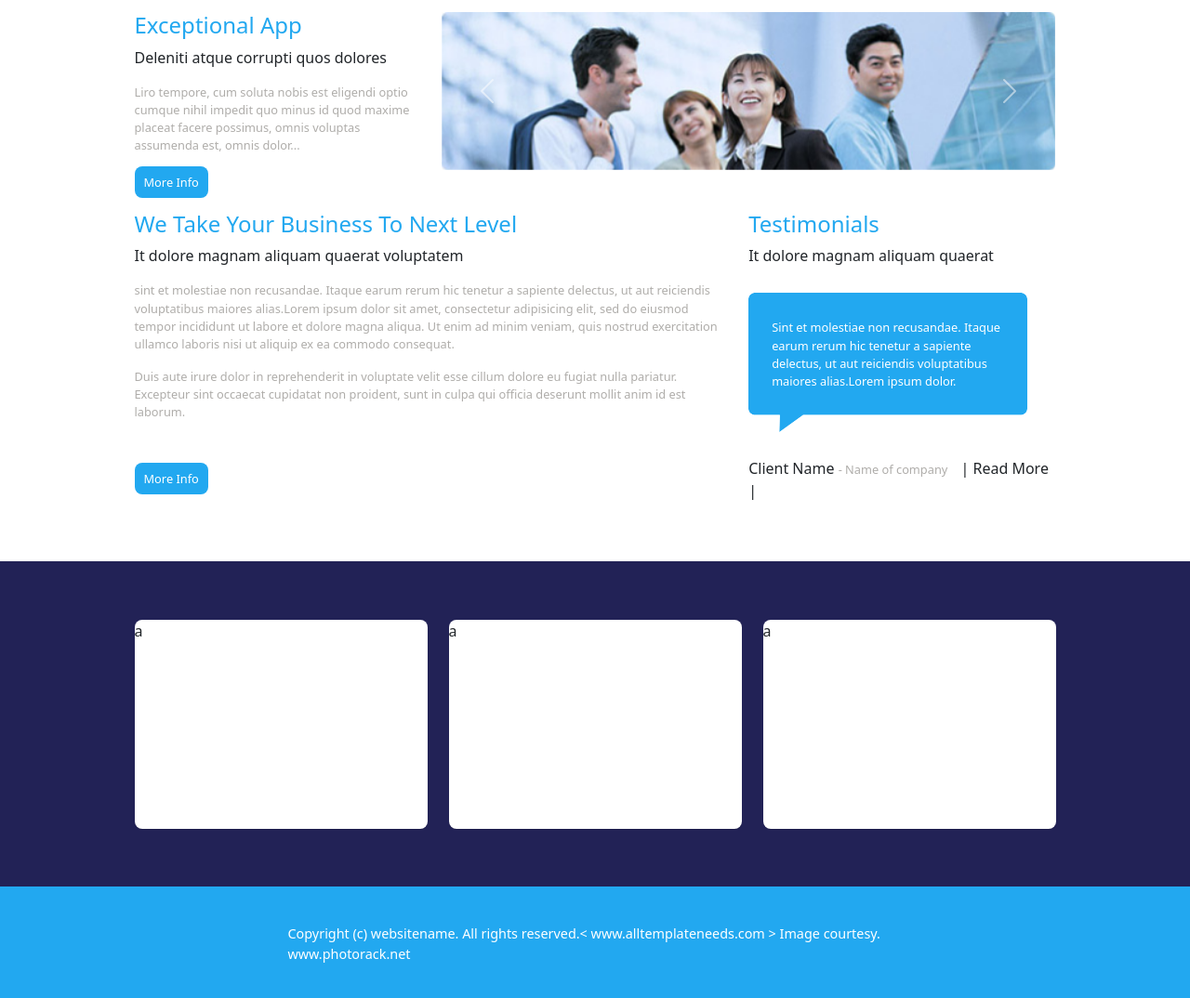
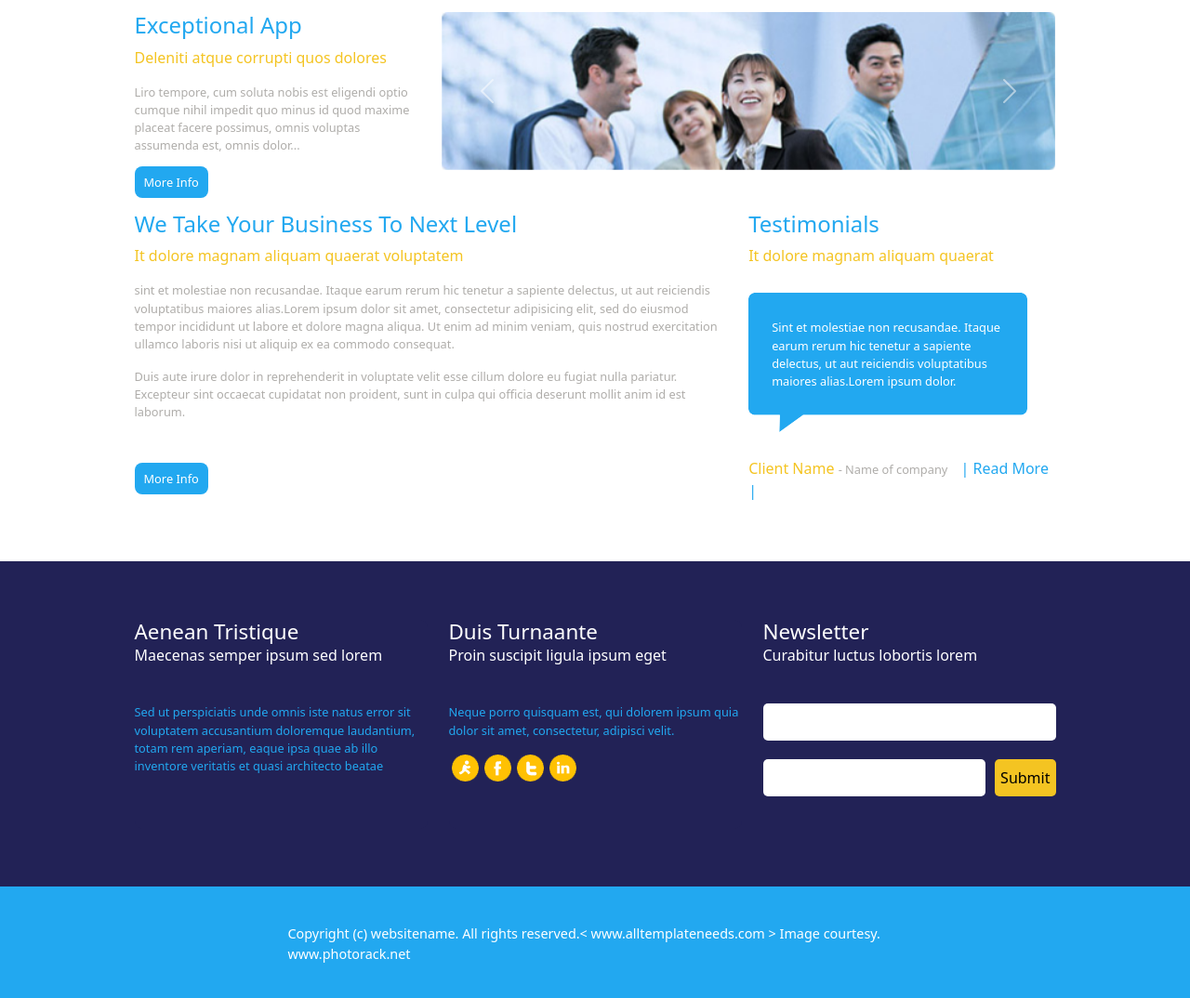
Before and after one commit to GabrielBCD/atividade-web1, a plain HTML site: page index.html in a window 1280 px wide. Shown: the part 908-1982 px from the top of the page at 93% size. Drawn offline with nearby package versions, Linux system fonts and the light colour scheme.

Commit message:
finalizacao

```diff
--- a/index.html
+++ b/index.html
@@ -65,7 +65,7 @@
                     <div class="mt-4 me-4 ms-4">
                         <div class="d-flex align-items-center justify-content-between">
                             <p class="m-0 card-titulo">Short About Us</p>
-                            <img src="images/panel-icon-1.gif" alt="">
+                            <img src="images/panel-icon-2.gif" alt="">
                         </div>
                         <p class="mt-4 mb-4 card-texto">Sed ut perspiciatis unde omnis iste natus
                             error sit voluptatem accusantium
@@ -77,7 +77,7 @@
                     <div class="mt-4 me-4 ms-4">
                         <div class="d-flex align-items-center justify-content-between">
                             <p class="m-0 card-titulo">Short About Us</p>
-                            <img src="images/panel-icon-1.gif" alt="">
+                            <img src="images/panel-icon-3.gif" alt="">
                         </div>
                         <p class="mt-4 mb-4 card-texto">Sed ut perspiciatis unde omnis iste natus
                             error sit voluptatem accusantium
@@ -94,7 +94,7 @@
                 <div class="col-lg-4">
                     <div class="div1">
                         <h3 class="card-titulo">Exceptional App</h3>
-                        <p class="">Deleniti atque corrupti quos dolores</p>
+                        <p class="text-dor">Deleniti atque corrupti quos dolores</p>
                         <p class="card-texto">Liro tempore, cum soluta nobis est eligendi optio
                             cumque nihil impedit quo minus id quod maxime
                             placeat facere possimus, omnis voluptas
@@ -133,7 +133,7 @@
                 <div class="col-lg-8">
                     <div class="div3">
                         <h3 class="card-titulo">We Take Your Business To Next Level</h3>
-                        <p>It dolore magnam aliquam quaerat voluptatem</p>
+                        <p class="text-dor">It dolore magnam aliquam quaerat voluptatem</p>
                         <p class="card-texto">sint et molestiae non recusandae. Itaque earum rerum hic tenetur a
                             sapiente delectus, ut aut reiciendis
                             voluptatibus maiores alias.Lorem ipsum dolor sit amet, consectetur adipisicing elit, sed do
@@ -153,14 +153,14 @@
                 <div class="col-lg-4">
                     <div class="div4">
                         <h3 class="card-titulo">Testimonials</h3>
-                        <p>It dolore magnam aliquam quaerat</p>
+                        <p class="text-dor">It dolore magnam aliquam quaerat</p>
                         <div class="div-balao mb-3">
                             <p class="card-texto text-balao">Sint et molestiae non recusandae. Itaque
                                 earum rerum hic tenetur a sapiente
                                 delectus, ut aut reiciendis voluptatibus
                                 maiores alias.Lorem ipsum dolor.</p>
                         </div>
-                        <p>Client Name <span class="card-texto">- Name of company</span> <span class="read-more">| Read More |</span>
+                        <p class="text-dor">Client Name <span class="card-texto">- Name of company</span> <span class="read-more">| Read More |</span>
                         </p>
                     </div>
                 </div>
@@ -171,17 +171,37 @@
 <footer class="container-fluid">
     <div class="container-footer">
         <div class="cards">
-            <div class="card-about ">
-                <p>a</p>
+            <div class="card-footer ">
+                <h3 class="footer-titulo">Aenean Tristique</h3>
+                <p class="footer-subtitulo">Maecenas semper ipsum sed lorem</p>
+                <p class="footer-texto">Sed ut perspiciatis unde omnis iste natus error sit
+                    voluptatem accusantium doloremque laudantium,
+                    totam rem aperiam, eaque ipsa quae ab illo
+                    inventore veritatis et quasi architecto beatae</p>
             </div>
-            <div class="card-about ">
-                <p>a</p>
+            <div class="card-footer ">
+                <h3 class="footer-titulo">Duis Turnaante</h3>
+                <p class="footer-subtitulo">Proin suscipit ligula ipsum eget</p>
+                <p class="footer-texto">Neque porro quisquam est, qui dolorem ipsum
+                    quia dolor sit amet, consectetur, adipisci velit.
+                </p>
+                <div class="footer-icons d-flex">
+                    <img src="images/icon-aol.gif" alt="">
+                    <img src="images/icon-facebook.gif" alt="">
+                    <img src="images/icon-twitter.gif" alt="">
+                    <img src="images/icon-linkedin.gif" alt="">
+                </div>
             </div>
-            <div class="card-about ">
-                <p>a</p>
+            <div class="card-footer ">
+                <h3 class="footer-titulo">Newsletter</h3>
+                <p class="footer-subtitulo">Curabitur luctus lobortis lorem</p>
+                <input type="text" class="footer-input1">
+                <div class="d-flex align-center">
+                    <input type="text" class="footer-input2">
+                    <input type="submit" value="Submit" class="footer-input-submit">
+                </div>
             </div>
         </div>
-
     </div>
     <div class="copy">
         <div>
--- a/style.scss
+++ b/style.scss
@@ -1,6 +1,6 @@
 $color1: #222256;
 $color2: #22a8f0;
-$color3: #ffae00;
+$color3: #f4c422;
 $color4: #f1f1f1;
 $color5: #afadaa;
 $container-local: 991px;
@@ -67,8 +67,12 @@ header {
     margin: 0 0 0 30px;
     color: white;
     font-size: 2em;
+}
 
+.text-dor{
+    color: $color3;
 }
+
 
 .nav-item {
     margin-right: 10px;
@@ -198,6 +202,7 @@ header {
 
         .card-about {
             margin-bottom: 20px;
+            margin-top: 20px;
             width: 300px;
             height: 225px;
         }
@@ -275,6 +280,7 @@ header {
 
 .read-more {
     margin-left: 10px;
+    color: $color2;
 }
 
 .container-footer {
@@ -294,12 +300,79 @@ footer {
         margin-right: auto;
         margin-left: auto;
 
-        p{
+        p {
             font-size: .9em;
             color: white;
             margin: 0;
         }
-
     }
 
+
+    @media (max-width: $container-local) {
+        div {
+            max-width: 300px;
+            margin-right: auto;
+            margin-left: auto;
+
+            p {
+                text-align: center;
+                font-size: .9em;
+                color: white;
+                margin: 0;
+            }
+        }
+    }
 }
+
+.footer-titulo {
+    font-size: 1.4em;
+    color: white;
+    margin: 0;
+}
+
+.footer-subtitulo {
+    color: white;
+    margin-bottom: 40px;
+}
+
+.footer-texto {
+    color: $color2;
+    font-size: .8em;
+}
+
+.footer-icons{
+    img {
+        margin: 0 3px;
+    }
+}
+
+.footer-input1 {
+    border-radius: 5px;
+    border: none;
+    height: 40px;
+    width: 100%;
+    margin-bottom: 20px;
+}
+
+.footer-input2 {
+    border-radius: 5px;
+    border: none;
+    height: 40px;
+    width: 80%;
+    margin-bottom: 20px;
+    margin-right: 10px;
+}
+
+.footer-input-submit {
+    background-color: $color3;
+    margin-bottom: 20px;
+    border-radius: 5px;
+    border: none;
+}
+
+.card-footer {
+    width: 315px;
+    height: 225px;
+    background-color: $color1;
+    border-radius: 8px;
+}
```
Also changed, not shown: style.css, 1 other file.
